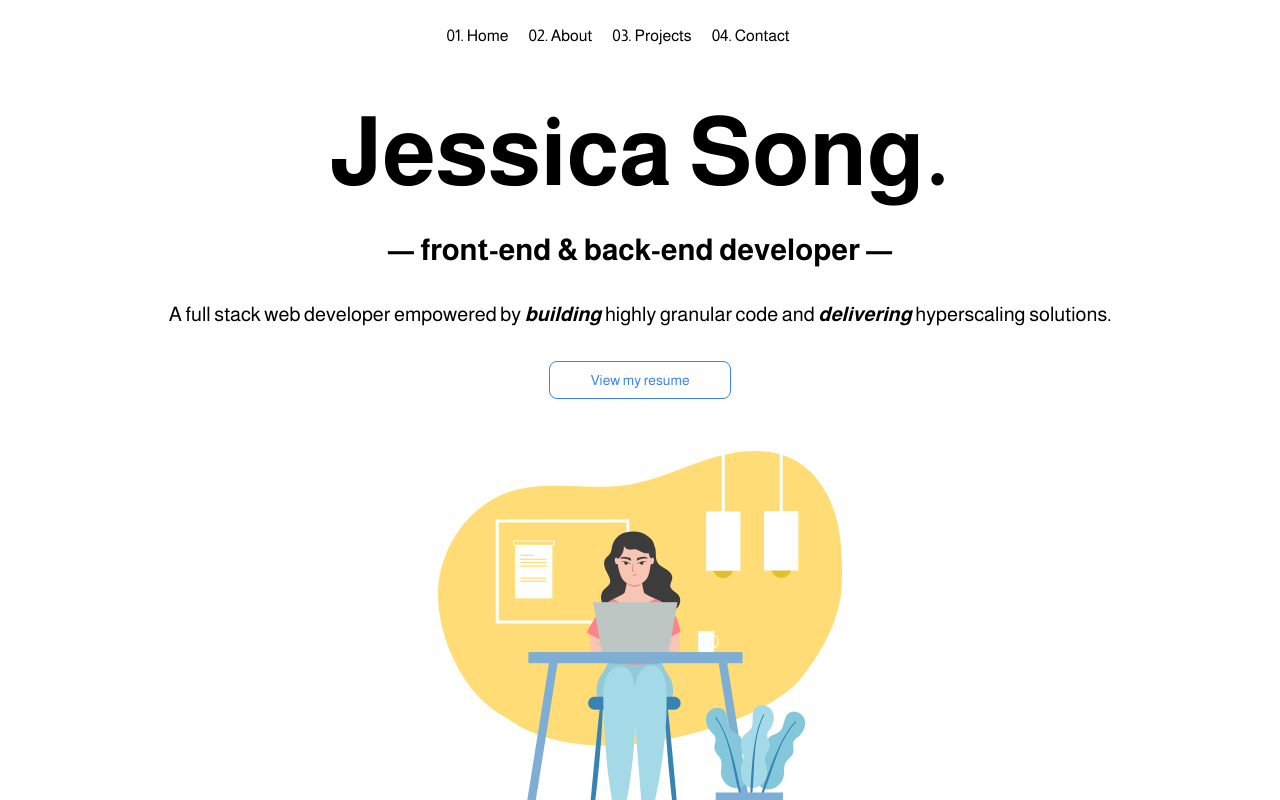
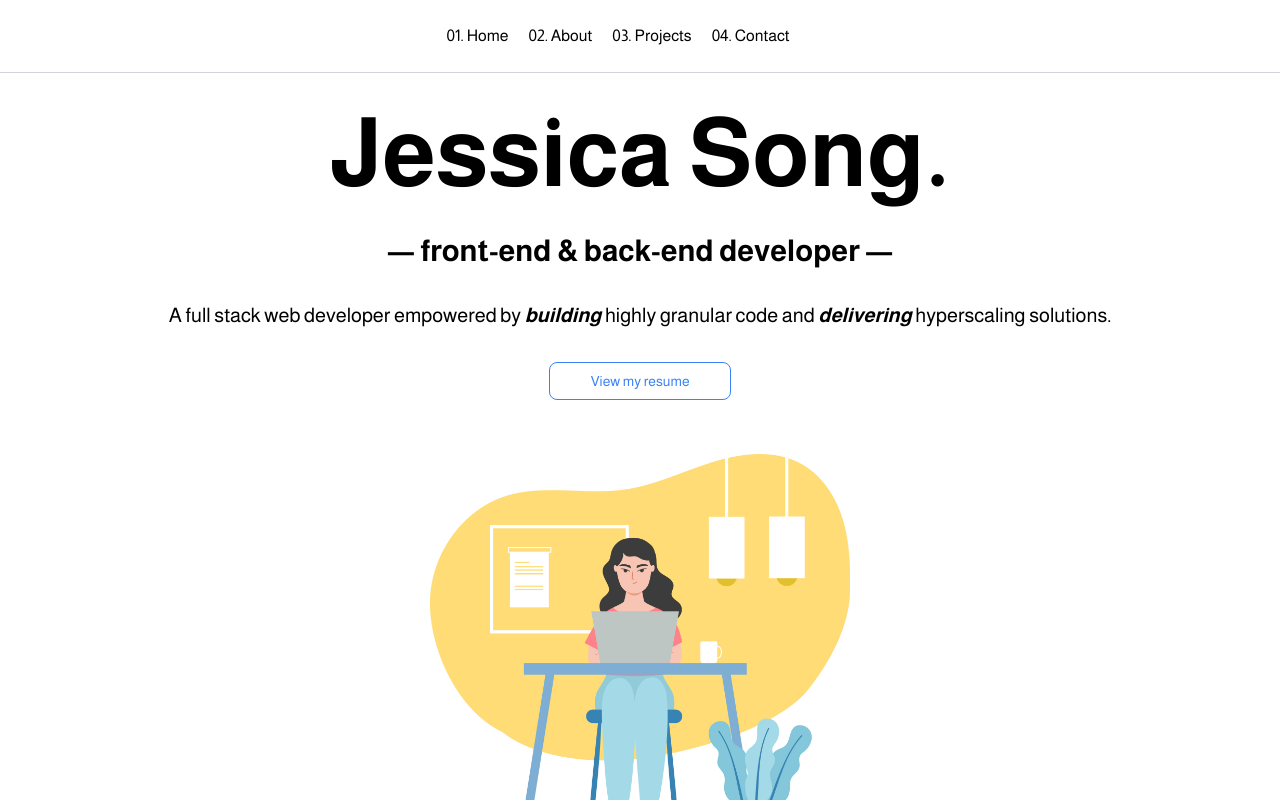
Before and after one commit to jsong73/jessica-song, a React (Create React App) app: page / in a window 1280 px wide. Shown: the top 800 px of the page. Built offline with nearby package versions, Linux system fonts and the light colour scheme.

Commit message:
fixed nav

```diff
--- a/public/index.html
+++ b/public/index.html
@@ -5,6 +5,7 @@
     <meta name="viewport" content="width=device-width, initial-scale=1" />
 
     <title>Song, Jessica</title>
+
   <!-- google font -->
   <link rel="preconnect" href="https://fonts.googleapis.com">
   <link rel="preconnect" href="https://fonts.gstatic.com" crossorigin>
--- a/src/pages/PortfolioContainer.js
+++ b/src/pages/PortfolioContainer.js
@@ -12,16 +12,19 @@ function PortfolioContainer () {
             <nav className="flex  items-center justify-center flex-wrap p-6">
                 <div className="flex items-center flex-shrink-0 mr-6">
                         <ul className="w-full block flex-grow lg:flex lg:items-center lg:w-auto">
-                        <div className="text-md lg:flex-grow ">
-                            <li className="mr-5 inline-block hover:text-blue-500 hover:italic"> 01. <a href="#home">Home</a></li>
-                            <li className="mr-5 inline-block hover:text-blue-500 hover:italic"> 02. <a href="#about">About</a></li>
-                            <li className="mr-5 inline-block hover:text-blue-500 hover:italic"> 03. <a href="#projects">Projects</a></li>
-                            <li className="mr-5 inline-block hover:text-blue-500 hover:italic"> 04. <a href="#contact">Contact</a></li>
+                            <div className="text-md lg:flex-grow ">
+                                <li className="mr-5 inline-block hover:text-blue-500 hover:italic"> 01. <a href="#home">Home</a></li>
+                                <li className="mr-5 inline-block hover:text-blue-500 hover:italic"> 02. <a href="#about">About</a></li>
+                                <li className="mr-5 inline-block hover:text-blue-500 hover:italic"> 03. <a href="#projects">Projects</a></li>
+                                <li className="mr-5 inline-block hover:text-blue-500 hover:italic"> 04. <a href="#contact">Contact</a></li>
                             </div>
                         </ul>
-
                 </div>
             </nav>
+
+            {/* grey border */}
+            <div className="w-full border-b border-gray-300"></div>
+
 
             <h1 id="full-name" className="max-w-screen-lg mx-auto mt-8
             text-8xl text-center justify-center items-center"> Jessica Song.
@@ -50,9 +53,10 @@ function PortfolioContainer () {
 
 
             <div className="hero container max-w-screen-lg mx-auto pb-10 flex justify-center">
-            <img src={Woman} width="500px" alt="woman-
+            <img src={Woman} width="520px" alt="woman-
             computer"/>
             </div>
+
 
         </div>
 
```
